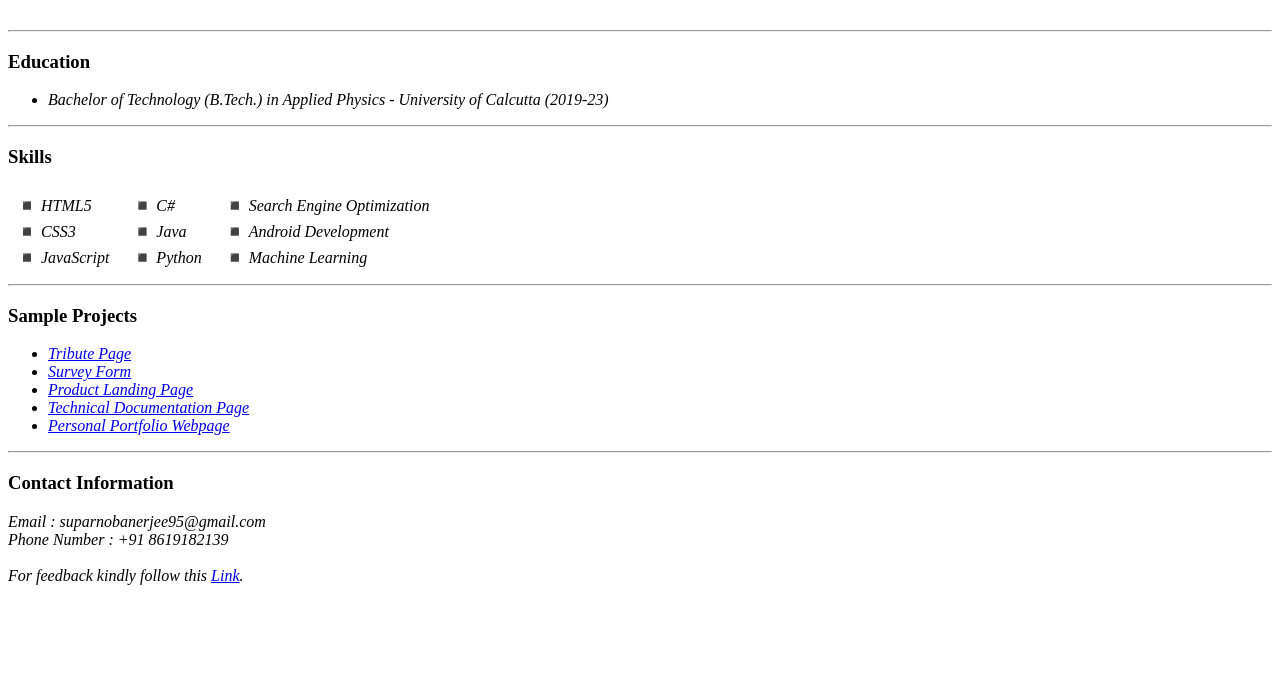
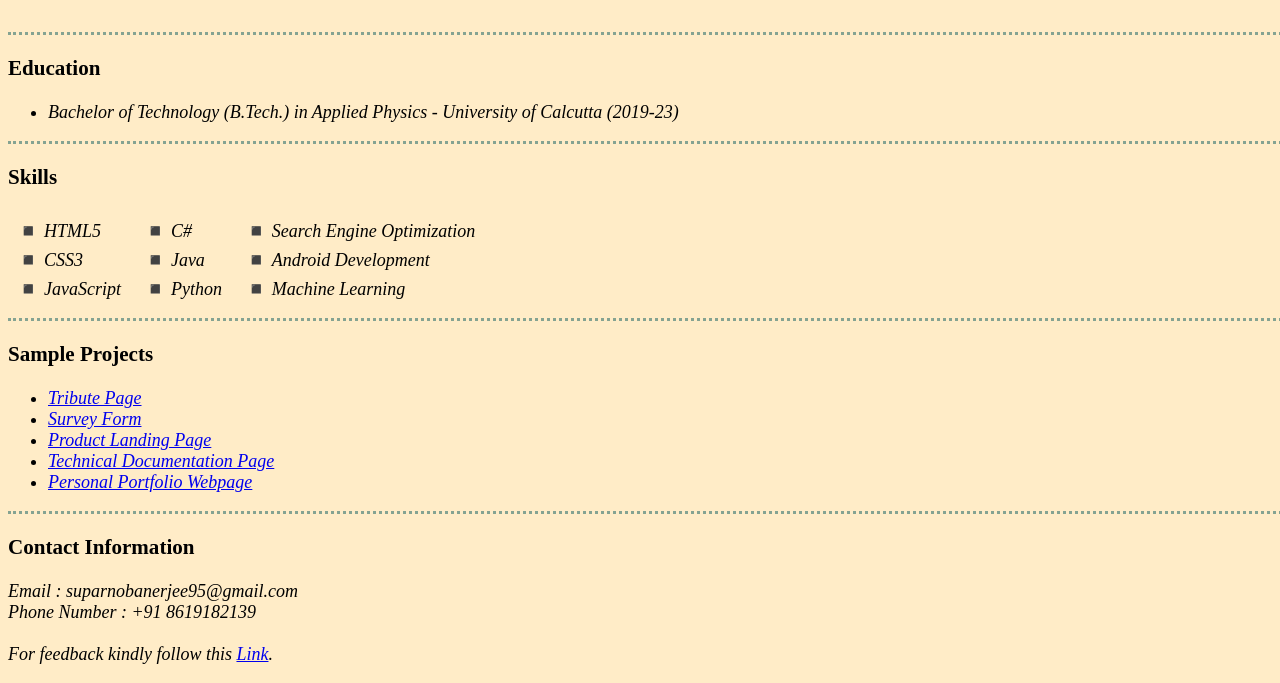
Before and after one commit to Diabolic-Coder/CV, a plain HTML site: page index.html in a window 1280 px wide. Shown: the part 232-915 px from the top of the page. Before the commit the page ends 833 px from the top, so only its background shows below. Drawn offline with Linux system fonts and the light colour scheme.

Commit message:
Update index.html

```diff
--- a/index.html
+++ b/index.html
@@ -4,6 +4,24 @@
 <head>
   <meta charset="utf-8">
   <title>Suparno Banerjee's Homepage</title>
+
+  <style media="screen">
+body {
+  background-color:#ffecc7;
+  width: 100%;
+  font-size: large;
+  font-family: serif;
+}
+hr {
+  border-style: none;
+  border-top-style: dotted;
+  height: 0px;
+  width: 100%;
+  border-color: #85a392;
+  border-width: 3px;
+}
+
+  </style>
 </head>
 
 <body>
```
